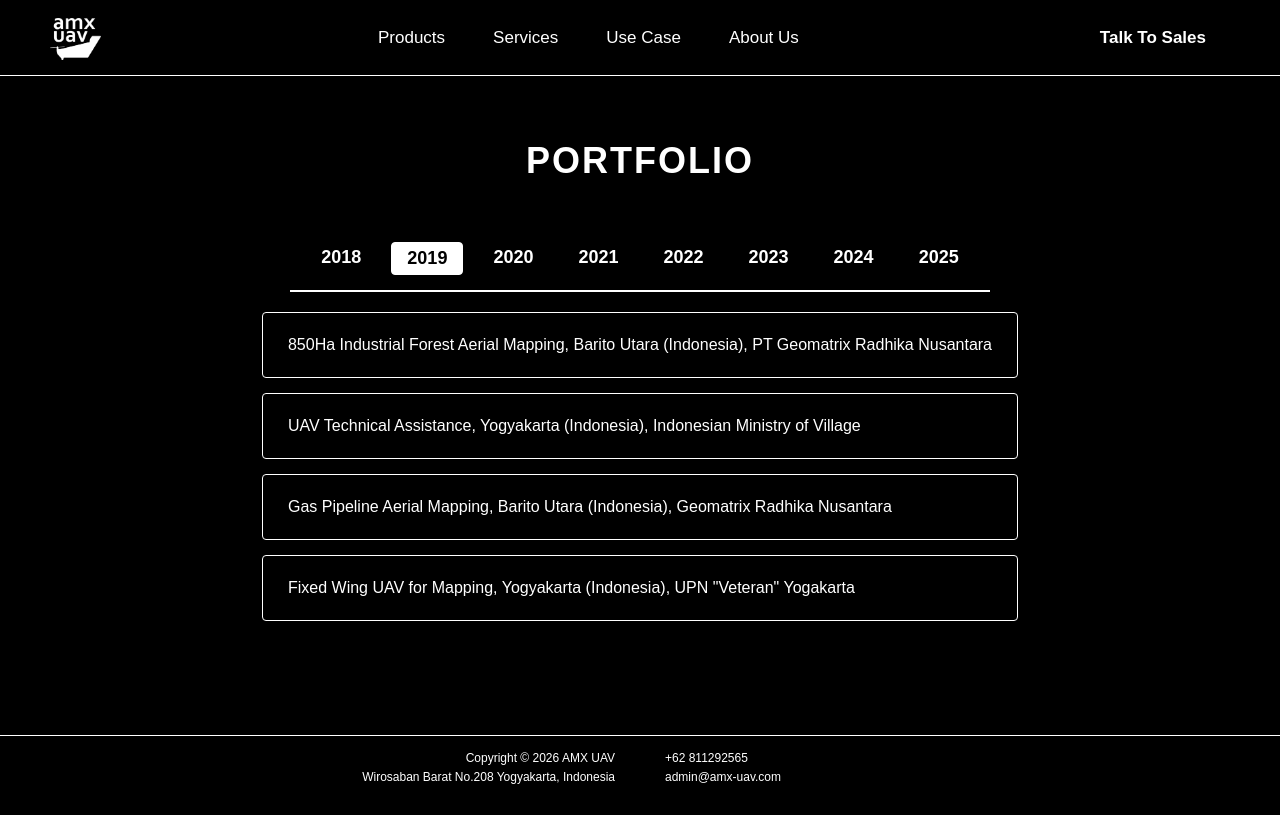
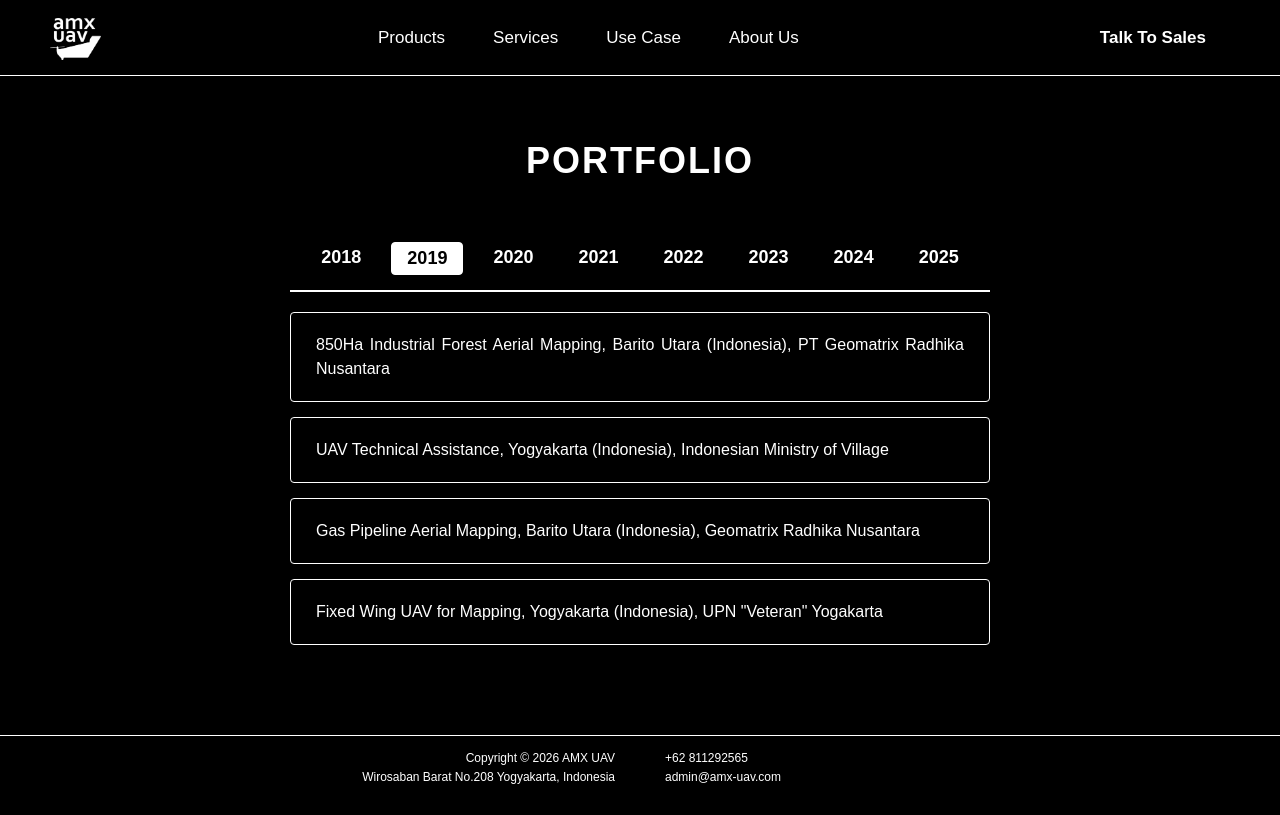
Before and after one commit to nasgmr/website-amx-next, a Next.js app: page /about-us/portfolio/2019 in a window 1280 px wide. Built offline with nearby package versions, Linux system fonts and the light colour scheme; a web font is replaced by a local one.

Commit message:
fix: portfolio container width

```diff
--- a/src/css/style.css
+++ b/src/css/style.css
@@ -1566,7 +1566,7 @@ body {
 .portfolio-container {
   padding-top: 60px;
   padding-bottom: 60px;
-  max-width: 900px;
+  max-width: 700px;
   margin: 0 auto;
 }
 
```
